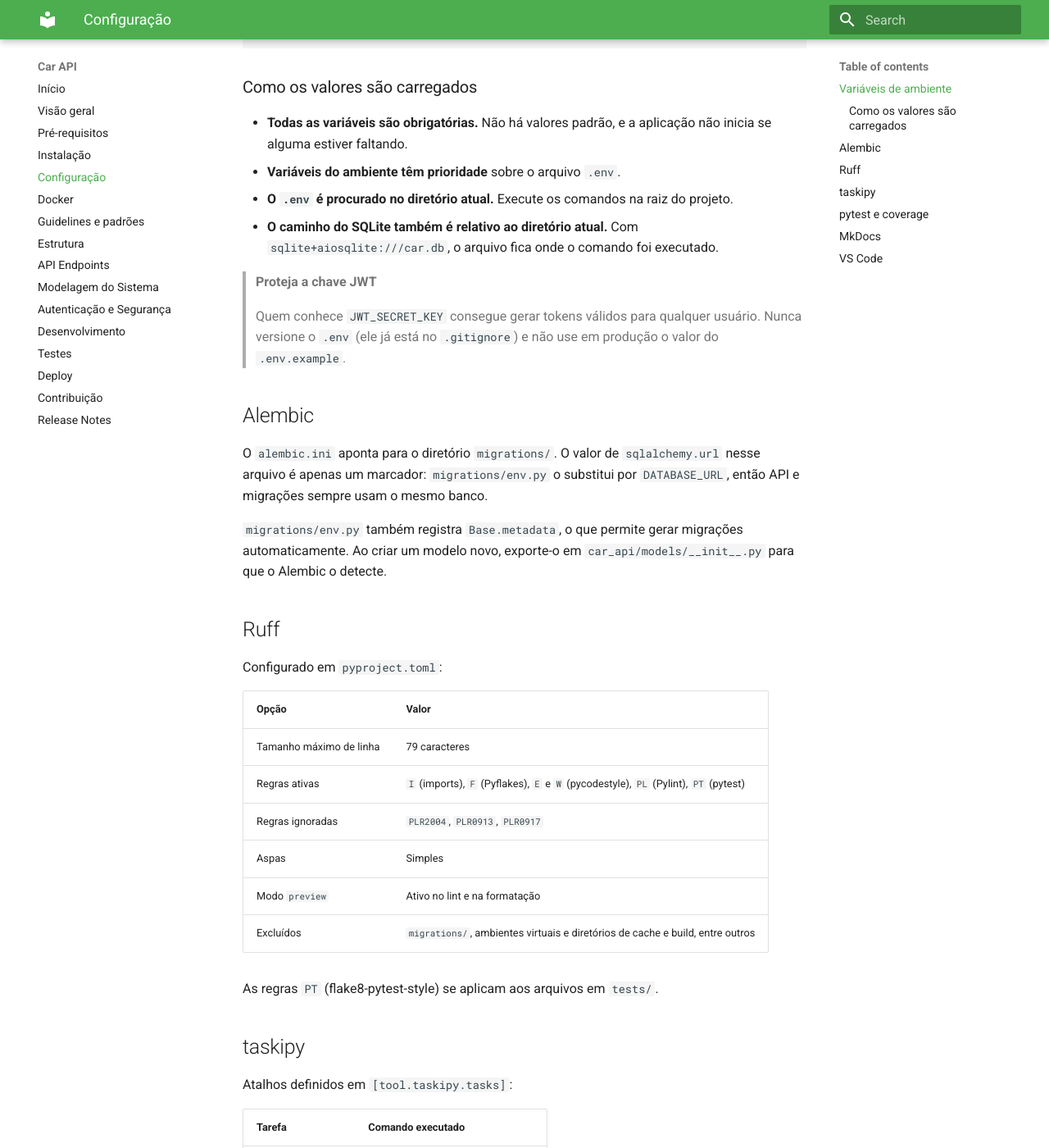
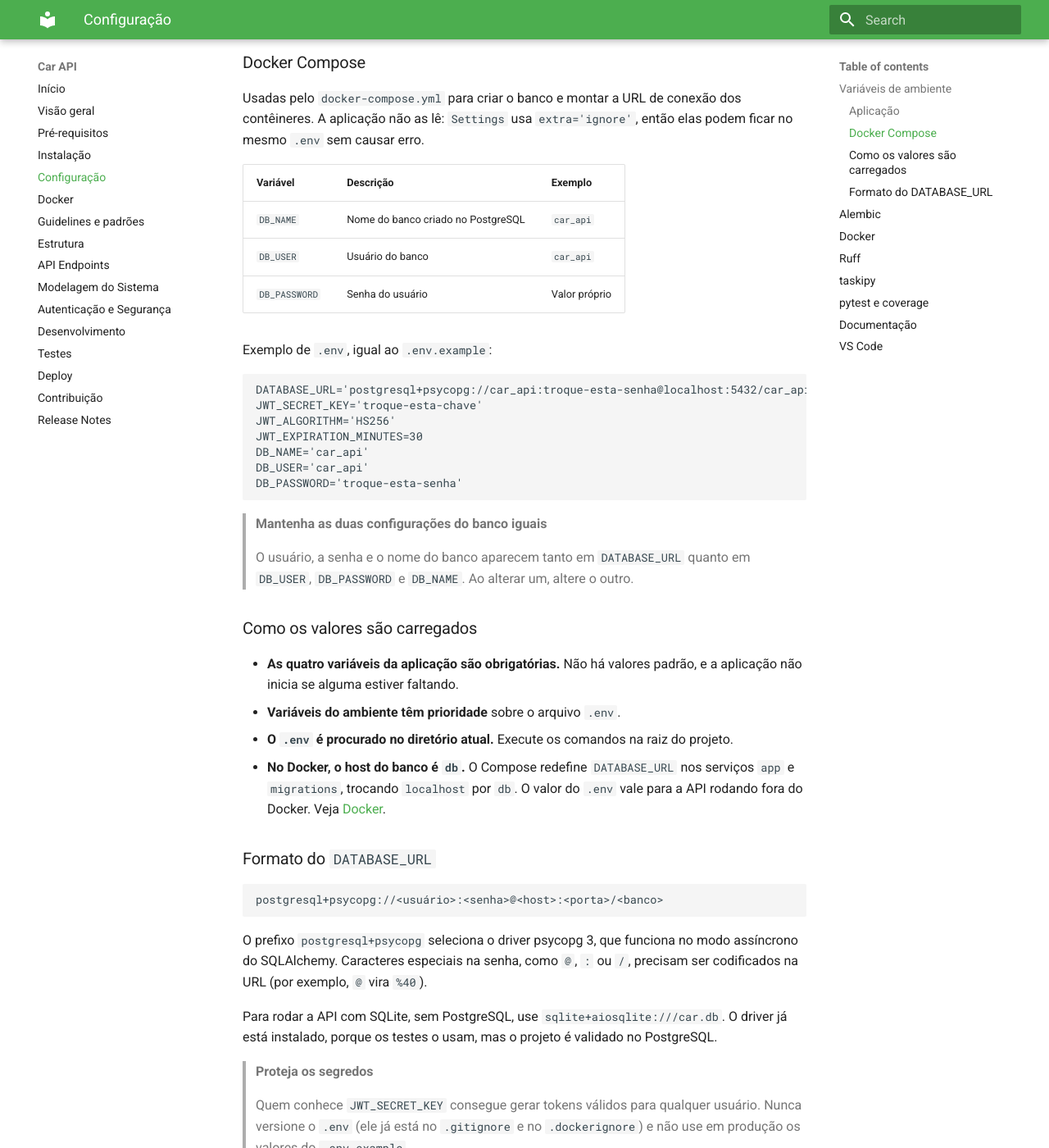
Before and after one commit to LeonardoAlmeidaGit/car-api, an MkDocs documentation site: the page built from docs/configuration.md, in a window 1280 px wide and 1400 px high, scrolled down 678 px. Shown: the whole window at 82% size. Built offline with MkDocs 1.6.1 and Material for MkDocs 9.7.7, drawn with Linux system fonts in a browser that asks for light colours; some of the changed text lies outside the part shown.

Commit message:
docs: update setup guides for Docker and PostgreSQL

````diff
--- a/docs/configuration.md
+++ b/docs/configuration.md
@@ -2,40 +2,81 @@
 
 ## Variáveis de ambiente
 
-As configurações são carregadas pela classe `Settings`, em
-`car_api/core/settings.py`, usando pydantic-settings.
+As variáveis ficam no `.env`, criado a partir do `.env.example`. Há dois grupos:
+as lidas pela aplicação e as usadas apenas pelo Docker Compose.
+
+### Aplicação
+
+Carregadas pela classe `Settings`, em `car_api/core/settings.py`, usando
+pydantic-settings.
 
 | Variável | Tipo | Descrição | Exemplo |
 | --- | --- | --- | --- |
-| `DATABASE_URL` | `str` | URL assíncrona de conexão do SQLAlchemy | `sqlite+aiosqlite:///car.db` |
+| `DATABASE_URL` | `str` | URL assíncrona de conexão do SQLAlchemy | `postgresql+psycopg://car_api:senha@localhost:5432/car_api` |
 | `JWT_SECRET_KEY` | `str` | Chave usada para assinar os tokens | Valor aleatório longo |
 | `JWT_ALGORITHM` | `str` | Algoritmo de assinatura | `HS256` |
 | `JWT_EXPIRATION_MINUTES` | `int` | Validade do token, em minutos | `30` |
 
+### Docker Compose
+
+Usadas pelo `docker-compose.yml` para criar o banco e montar a URL de conexão
+dos contêineres. A aplicação não as lê: `Settings` usa `extra='ignore'`, então
+elas podem ficar no mesmo `.env` sem causar erro.
+
+| Variável | Descrição | Exemplo |
+| --- | --- | --- |
+| `DB_NAME` | Nome do banco criado no PostgreSQL | `car_api` |
+| `DB_USER` | Usuário do banco | `car_api` |
+| `DB_PASSWORD` | Senha do usuário | Valor próprio |
+
 Exemplo de `.env`, igual ao `.env.example`:
 
 ```dotenv
-DATABASE_URL='sqlite+aiosqlite:///car.db'
+DATABASE_URL='postgresql+psycopg://car_api:troque-esta-senha@localhost:5432/car_api'
 JWT_SECRET_KEY='troque-esta-chave'
 JWT_ALGORITHM='HS256'
 JWT_EXPIRATION_MINUTES=30
+DB_NAME='car_api'
+DB_USER='car_api'
+DB_PASSWORD='troque-esta-senha'
 ```
+
+> **Mantenha as duas configurações do banco iguais**
+>
+> O usuário, a senha e o nome do banco aparecem tanto em `DATABASE_URL` quanto
+> em `DB_USER`, `DB_PASSWORD` e `DB_NAME`. Ao alterar um, altere o outro.
 
 ### Como os valores são carregados
 
-- **Todas as variáveis são obrigatórias.** Não há valores padrão, e a aplicação
-  não inicia se alguma estiver faltando.
+- **As quatro variáveis da aplicação são obrigatórias.** Não há valores padrão,
+  e a aplicação não inicia se alguma estiver faltando.
 - **Variáveis do ambiente têm prioridade** sobre o arquivo `.env`.
 - **O `.env` é procurado no diretório atual.** Execute os comandos na raiz do
   projeto.
-- **O caminho do SQLite também é relativo ao diretório atual.** Com
-  `sqlite+aiosqlite:///car.db`, o arquivo fica onde o comando foi executado.
+- **No Docker, o host do banco é `db`.** O Compose redefine `DATABASE_URL` nos
+  serviços `app` e `migrations`, trocando `localhost` por `db`. O valor do
+  `.env` vale para a API rodando fora do Docker. Veja
+  [Docker](docker.md#variaveis-de-ambiente-no-compose).
 
-> **Proteja a chave JWT**
+### Formato do `DATABASE_URL`
+
+```text
+postgresql+psycopg://<usuário>:<senha>@<host>:<porta>/<banco>
+```
+
+O prefixo `postgresql+psycopg` seleciona o driver psycopg 3, que funciona no
+modo assíncrono do SQLAlchemy. Caracteres especiais na senha, como `@`, `:` ou
+`/`, precisam ser codificados na URL (por exemplo, `@` vira `%40`).
+
+Para rodar a API com SQLite, sem PostgreSQL, use
+`sqlite+aiosqlite:///car.db`. O driver já está instalado, porque os testes o
+usam, mas o projeto é validado no PostgreSQL.
+
+> **Proteja os segredos**
 >
 > Quem conhece `JWT_SECRET_KEY` consegue gerar tokens válidos para qualquer
-> usuário. Nunca versione o `.env` (ele já está no `.gitignore`) e não use em
-> produção o valor do `.env.example`.
+> usuário. Nunca versione o `.env` (ele já está no `.gitignore` e no
+> `.dockerignore`) e não use em produção os valores do `.env.example`.
 
 ## Alembic
 
@@ -46,6 +87,19 @@ substitui por `DATABASE_URL`, então API e migrações sempre usam o mesmo banco
 `migrations/env.py` também registra `Base.metadata`, o que permite gerar
 migrações automaticamente. Ao criar um modelo novo, exporte-o em
 `car_api/models/__init__.py` para que o Alembic o detecte.
+
+## Docker
+
+Os arquivos de contêiner ficam na raiz:
+
+| Arquivo | Uso |
+| --- | --- |
+| `Dockerfile` | Imagem da API, usada pelos serviços `app` e `migrations` |
+| `Dockerfile.mkdocs` | Imagem da documentação, servida pelo Nginx |
+| `docker-compose.yml` | Serviços `db`, `migrations`, `app` e `mkdocs` |
+| `.dockerignore` | Arquivos que não entram no contexto de build |
+
+Os detalhes estão em [Docker](docker.md).
 
 ## Ruff
 
@@ -84,6 +138,9 @@ O taskipy executa automaticamente as tarefas com os prefixos `pre_` e `post_`:
   `post_test`, que gera o relatório HTML de cobertura. Se o lint falhar, os
   testes não são executados.
 
+> **Nota:** `task docs` e o serviço `mkdocs` do Compose usam a mesma porta,
+> 8001. Rode apenas um deles por vez.
+
 ## pytest e coverage
 
 Configurados em `[tool.pytest.ini_options]` e `[tool.coverage.run]`:
@@ -97,10 +154,17 @@ Configurados em `[tool.pytest.ini_options]` e `[tool.coverage.run]`:
 
 Os detalhes estão em [Testes](testing.md#configuracao).
 
-## MkDocs
+## Documentação
 
-O `mkdocs.yml` define o tema Material, a navegação e o suporte a diagramas
-Mermaid. Ao criar uma página em `docs/`, adicione-a também à seção `nav`.
+| Arquivo | Uso |
+| --- | --- |
+| `mkdocs.yml` | Tema Material, navegação e suporte a diagramas Mermaid |
+| `requirements_docs.txt` | Versões fixas de `mkdocs`, `mkdocs-material` e `pymdown-extensions`, usadas pelo `Dockerfile.mkdocs` e pelo Read the Docs |
+| `.readthedocs.yaml` | Build no Read the Docs, com Ubuntu 24.04 e Python 3.14 |
+
+Ao criar uma página em `docs/`, adicione-a também à seção `nav` do
+`mkdocs.yml`. Ao atualizar o MkDocs no `pyproject.toml`, atualize também o
+`requirements_docs.txt`, para manter as versões iguais.
 
 ## VS Code
 
````
Also changed, not shown: docs/installation.md (+80 -25 lines), docs/prerequisites.md (+30 -11 lines).
